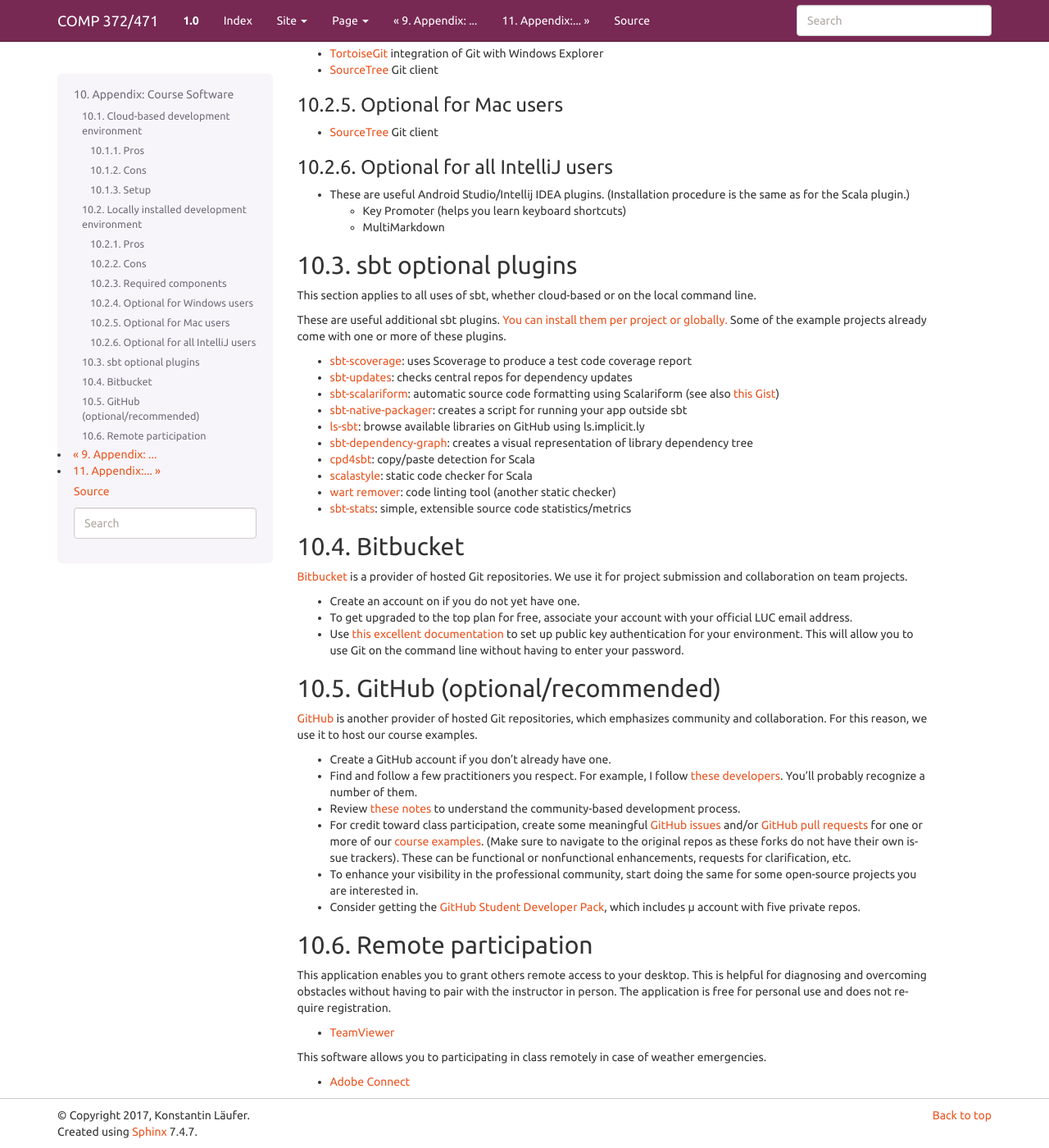
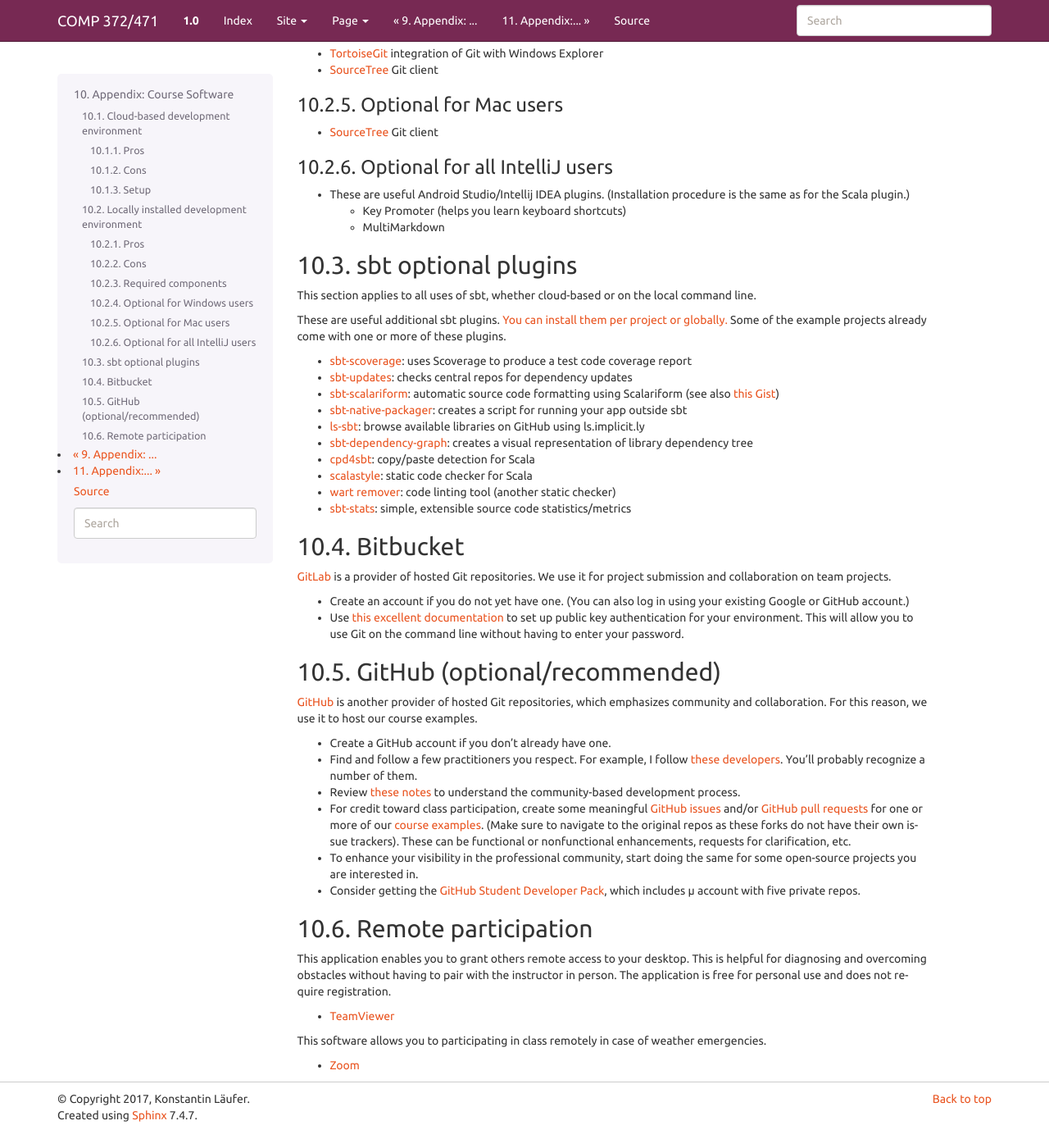
Before and after one commit to lucproglangcourse/lucproglangcourse.github.io, a Sphinx documentation site: the page built from source/software.rst, in a window 1280 px wide and 1400 px high, scrolled down 1624 px. Shown: the whole window at 82% size. Built offline with Sphinx 7.4.7, drawn with Linux system fonts in a browser that asks for light colours.

Commit message:
updated software chapter to refer to GitLab
Signed-off-by: Konstantin Läufer <klaeufer@gmail.com>

```diff
--- a/source/software.rst
+++ b/source/software.rst
@@ -137,11 +137,10 @@
 Bitbucket
 ~~~~~~~~~
 
-`Bitbucket <https://bitbucket.org>`_ is a provider of hosted Git repositories. We use it for project submission and collaboration on team projects.
+`GitLab <https://gitlab.com>`_ is a provider of hosted Git repositories. We use it for project submission and collaboration on team projects.
 
-- Create an account on if you do not yet have one.
-- To get upgraded to the top plan for free, associate your account with your official LUC email address.
-- Use `this excellent documentation <https://confluence.atlassian.com/bitbucket/set-up-ssh-for-git-728138079.html>`_ to set up public key authentication for your environment. This will allow you to use Git on the command line without having to enter your password.
+- Create an account if you do not yet have one. (You can also log in using your existing Google or GitHub account.)
+- Use `this excellent documentation <https://gitlab.com/help/ssh/README.md>`_ to set up public key authentication for your environment. This will allow you to use Git on the command line without having to enter your password.
 
 
 GitHub (optional/recommended)
@@ -166,4 +165,4 @@
 
 This software allows you to participating in class remotely in case of weather emergencies.
 
-- `Adobe Connect <http://luc.edu/digitalmedia/trainingandsupport/adobeconnect/about.shtml>`_
+- `Zoom <https://luc.zoom.us>`_
```
